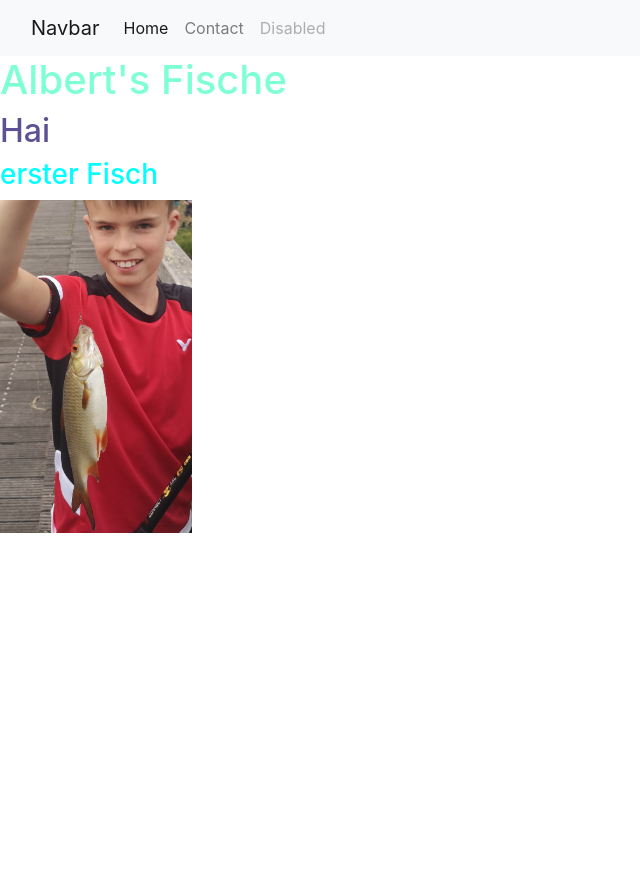
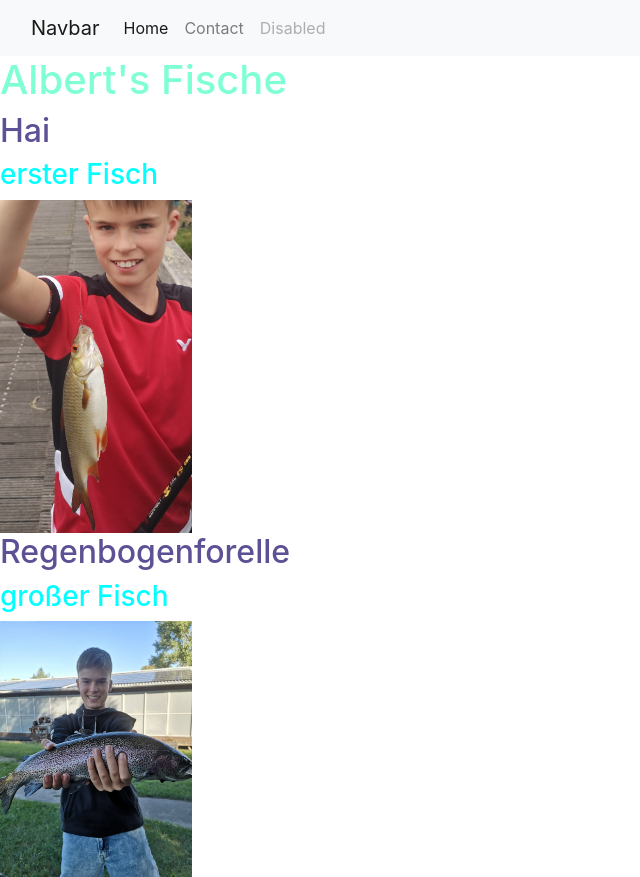
Before and after one commit to albertzubow/albertzubow.github.io, a plain HTML site: page index.html in a window 1280 px wide. Shown: the whole page, without its empty margins (0-640 px from the left). Before the commit the page ends 800 px from the top, so only its background shows below. Drawn offline with nearby package versions, Linux system fonts and the light colour scheme.

Commit message:
added trout

```diff
--- a/index.html
+++ b/index.html
@@ -46,5 +46,9 @@
 
         <img src="albert_fisch.jpg" width="15%" alt="Albert und sein Fisch">
 
+        <h2>Regenbogenforelle</h2>
+        <h3>großer Fisch</h3>
+
+        <img src="albert_forelle.jpg" width="15%" alt="Albert und sein Fisch">
     </body>
 </html>
```
Also changed, not shown: albert_forelle.jpg (added).
